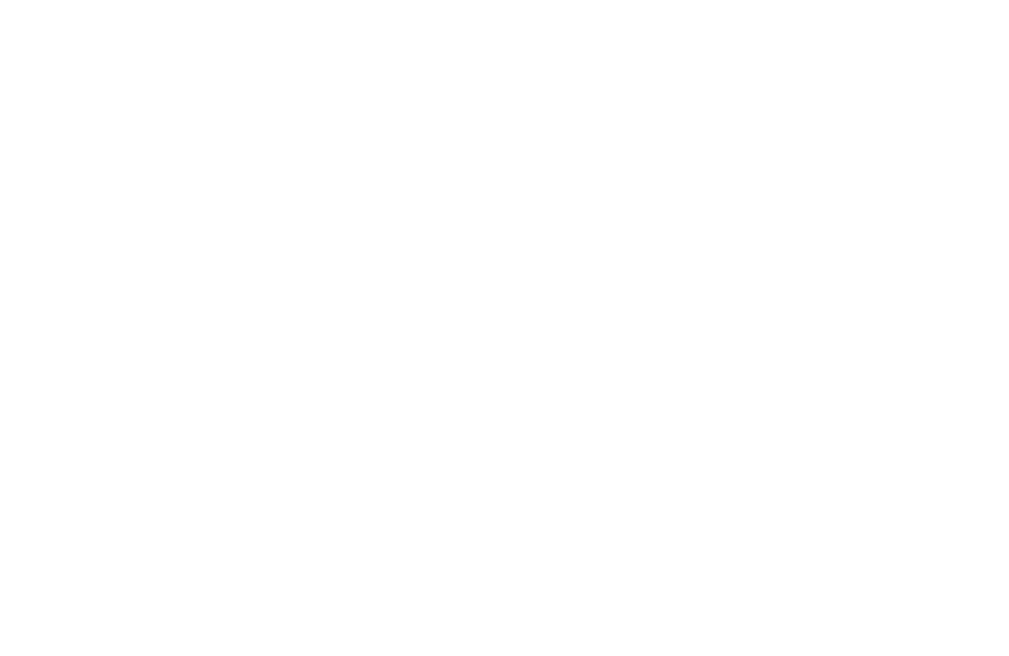
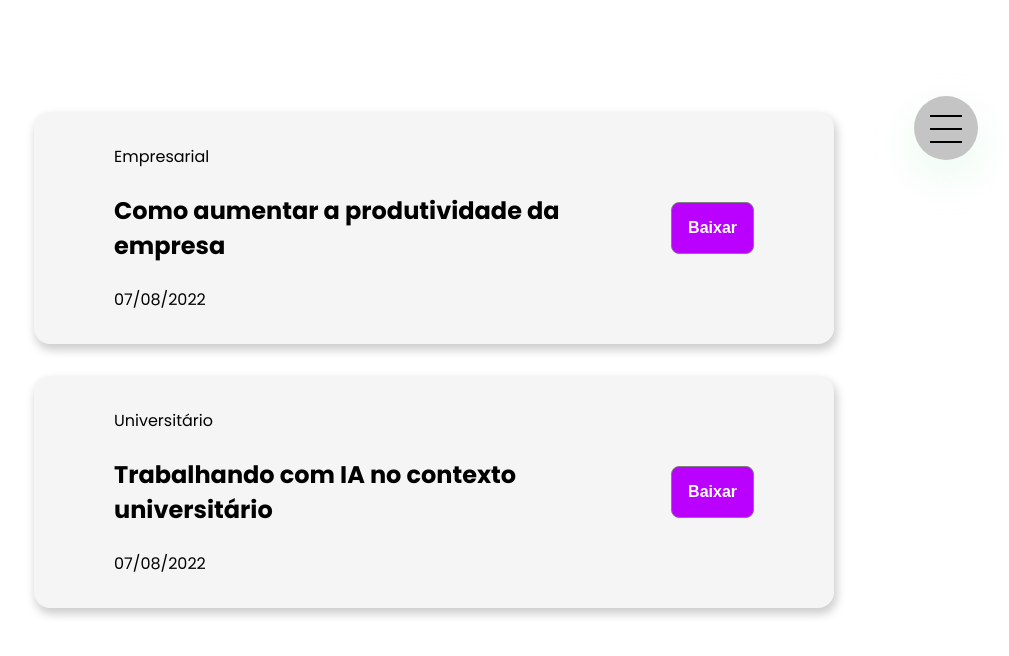
Before and after one commit to AmosAureliano/even4, a React (Vite) app: page /my-events in a window 1280 px wide. Before the commit this address had no page. Shown: the top 656 px of the page, without its empty margins (206-1215 px from the left). Built offline with nearby package versions, Linux system fonts and the light colour scheme.

Commit message:
feat: list tickets

```diff
--- a/src/components/Menu/index.tsx
+++ b/src/components/Menu/index.tsx
@@ -26,7 +26,7 @@
             </ItemLink>
           </li>
           <li>
-            <ItemLink onClick={handleClick} to="/about">
+            <ItemLink onClick={handleClick} to="/my-events">
               Meus eventos
             </ItemLink>
           </li>
--- /dev/null
+++ b/src/components/MyEvent/index.tsx
@@ -0,0 +1,28 @@
+import { Link } from 'react-router-dom';
+import {
+    EventHomeContainer,
+    GeneralInformations,
+    EventTitle,
+    EventInfoText,
+    Button
+ } from './styles';
+
+
+interface EventHomeProps {
+    title: string;
+    typeEvent: string;
+    date: string
+}
+export default function EventHome({title, typeEvent, date}  : EventHomeProps) {
+    return(
+        <EventHomeContainer>
+            <GeneralInformations>
+                <EventInfoText>{typeEvent}</EventInfoText>
+                <EventTitle>{title}</EventTitle>
+                <EventInfoText>{date}</EventInfoText>
+            </GeneralInformations>
+
+            <Link to="/event"><Button>Baixar</Button></Link>
+        </EventHomeContainer>
+    )
+}
--- /dev/null
+++ b/src/components/MyEvent/styles.ts
@@ -0,0 +1,56 @@
+import styled from 'styled-components';
+
+export const EventHomeContainer = styled.div`
+    background-color: #F5F5F5;
+    padding: 1rem 5rem;
+    margin: 2rem 0;
+    box-shadow: 2px 5px 10px 1px rgba(0, 0, 0, 0.2);
+    border-radius:  1rem;
+    display: flex;
+    flex-direction: row;
+    align-items: center;
+    justify-content: space-between;
+
+    @media(max-width: 900px) {
+        padding: 1rem 2rem;
+        margin: 2rem 0;
+        flex-direction: column;
+    }
+`
+
+export const GeneralInformations = styled.div`
+
+`
+
+export const EventTitle = styled.p`
+    font-size: 1.5rem;
+    font-weight: bold;
+    margin-right: 1rem;
+
+    @media(max-width: 900px) {
+        font-size: 1rem;
+    }
+`
+
+export const EventInfoText = styled.p`
+    font-size: 1rem;
+    font-weight: 400;
+`
+
+export const Button = styled.button`
+    padding: 1rem;
+    border-radius: .5rem;
+    border: 1px solid gray;
+    background-color: #ba01ff;
+    color: #FFFFFF;
+    font-weight: bold;
+    font-size: 1rem;
+    width: 100%;
+    margin: .5rem 0;
+    cursor: pointer;
+    transition: .3s;
+
+    &:hover {
+        background-color: #228dff;
+    }
+`;
--- /dev/null
+++ b/src/pages/myEvents/index.tsx
@@ -0,0 +1,38 @@
+import MyEvent from "../../components/MyEvent";
+import Menu from "../../components/Menu";
+import { MyEventContainer } from "./styles";
+
+export default function MyEvents() {
+
+    const EVENT_DATA = [
+        {
+            title: 'Como aumentar a produtividade da empresa',
+            date: '07/08/2022',
+            typeEvent: 'Empresarial'
+        },
+        {
+            title: 'Trabalhando com IA no contexto universitário',
+            date: '07/08/2022',
+            typeEvent: 'Universitário'
+        },
+
+    ]
+    return(
+        <MyEventContainer>
+            <Menu />
+            {
+                EVENT_DATA.map((item) => {
+                    return(
+                        <MyEvent
+                            key={item.title}
+                            title={item.title}
+                            typeEvent={item.typeEvent}
+                            date={item.date}
+                        />
+                    )
+                })
+            }
+
+        </MyEventContainer>
+    )
+}
--- /dev/null
+++ b/src/pages/myEvents/styles.ts
@@ -0,0 +1,9 @@
+import styled from 'styled-components';
+
+export const MyEventContainer = styled.div`
+    padding: 5rem 15rem;
+
+    @media(max-width: 900px) {
+        padding: 1rem 2rem;
+    }
+`
--- a/src/routes/index.tsx
+++ b/src/routes/index.tsx
@@ -1,5 +1,6 @@
 import { BrowserRouter as Router, Route ,Link, Routes} from "react-router-dom";
 import Home from "../pages/home";
+import MyEvents from "../pages/myEvents";
 import Login from "../pages/login";
 import Register from "../pages/register";
 import Event from "../pages/event";
@@ -13,6 +14,7 @@
                 <Route path="/register" element={<Register/>} />
                 <Route path="/home" element={<Home/>} />
                 <Route path="/event" element={<Event/>} />
+                <Route path="/my-events" element={<MyEvents/>} />
                 <Route path="/profile" element={<Profile/>} />
             </Routes>
         </Router>
```
